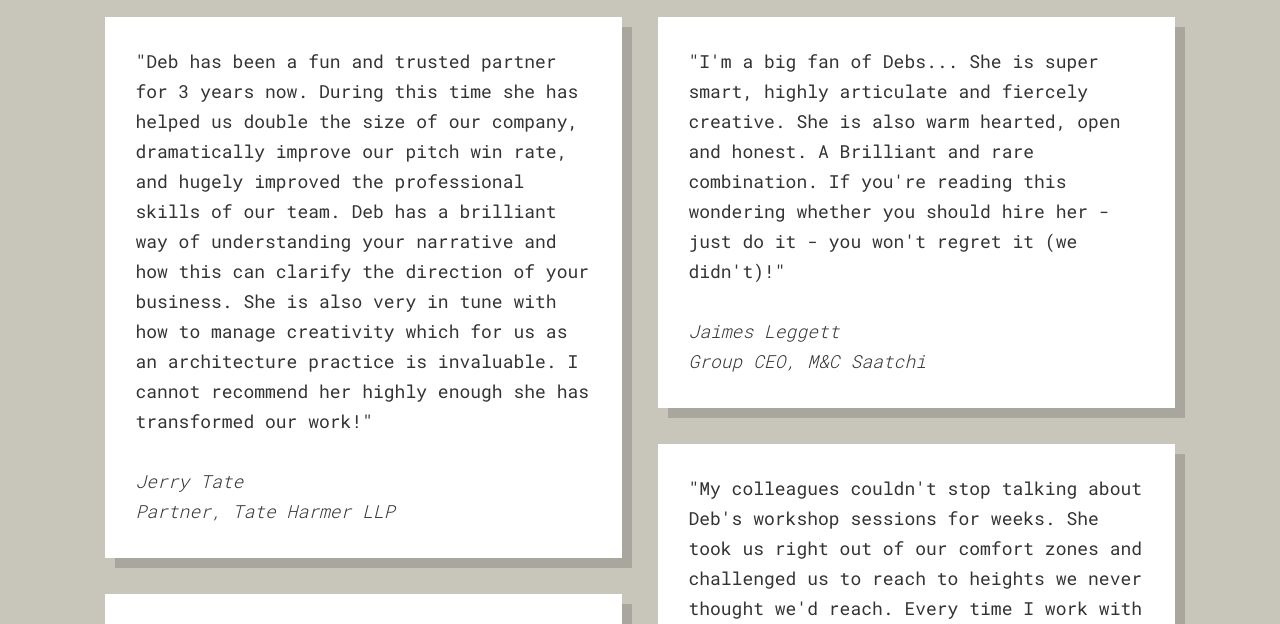
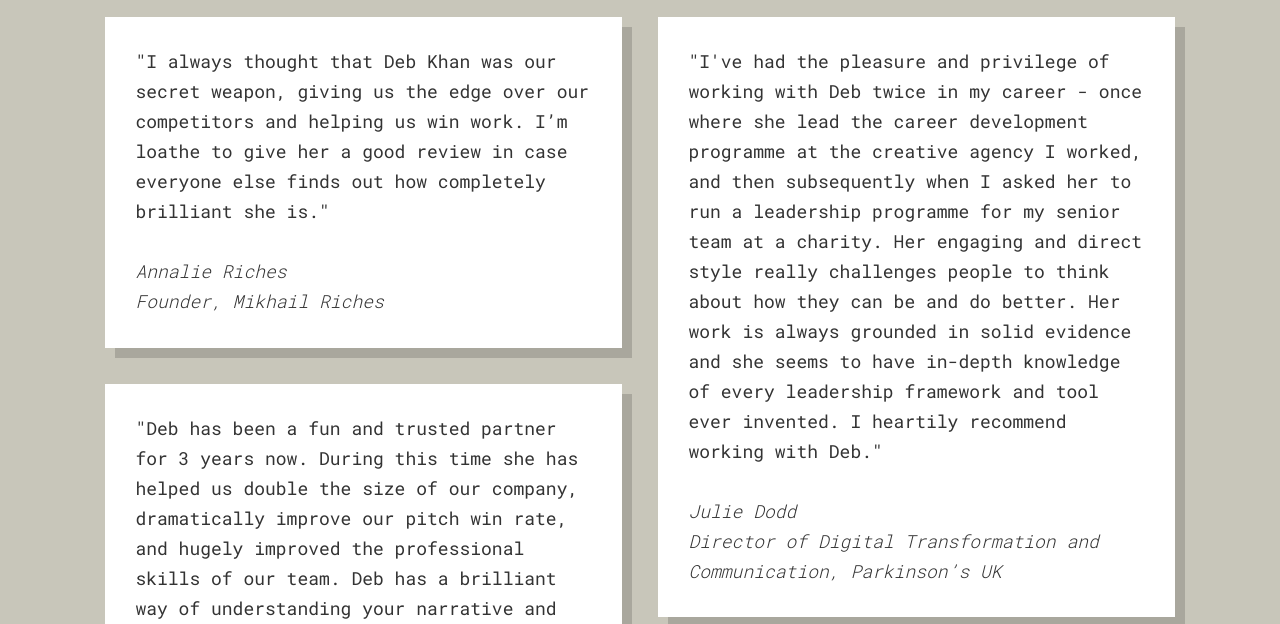
Before and after one commit to deborahkhan/debkhan-gatsby, a Gatsby site: page /kind-words in a window 1280 px wide. Shown: the part 476-1100 px from the top of the page. Built offline with nearby package versions, Linux system fonts and the light colour scheme; Gatsby itself is replaced by a stand-in of ours.

Commit message:
added new quote

```diff
--- a/src/pages/kind-words.js
+++ b/src/pages/kind-words.js
@@ -19,6 +19,15 @@ const KindWords = () => (
     </SubTitle>
 
     <Grid margin>
+      <GridItem>
+        <TextWrapper>
+          <blockquote>
+            <p>"I always thought that Deb Khan was our secret weapon, giving us the edge over our competitors and helping us win work. I’m loathe to give her a good review in case everyone else finds out how completely brilliant she is."</p>
+            <cite>Annalie Riches<br />Founder, Mikhail Riches</cite>
+          </blockquote>
+        </TextWrapper>
+      </GridItem>
+
       <GridItem>
         <TextWrapper>
           <blockquote>
```
